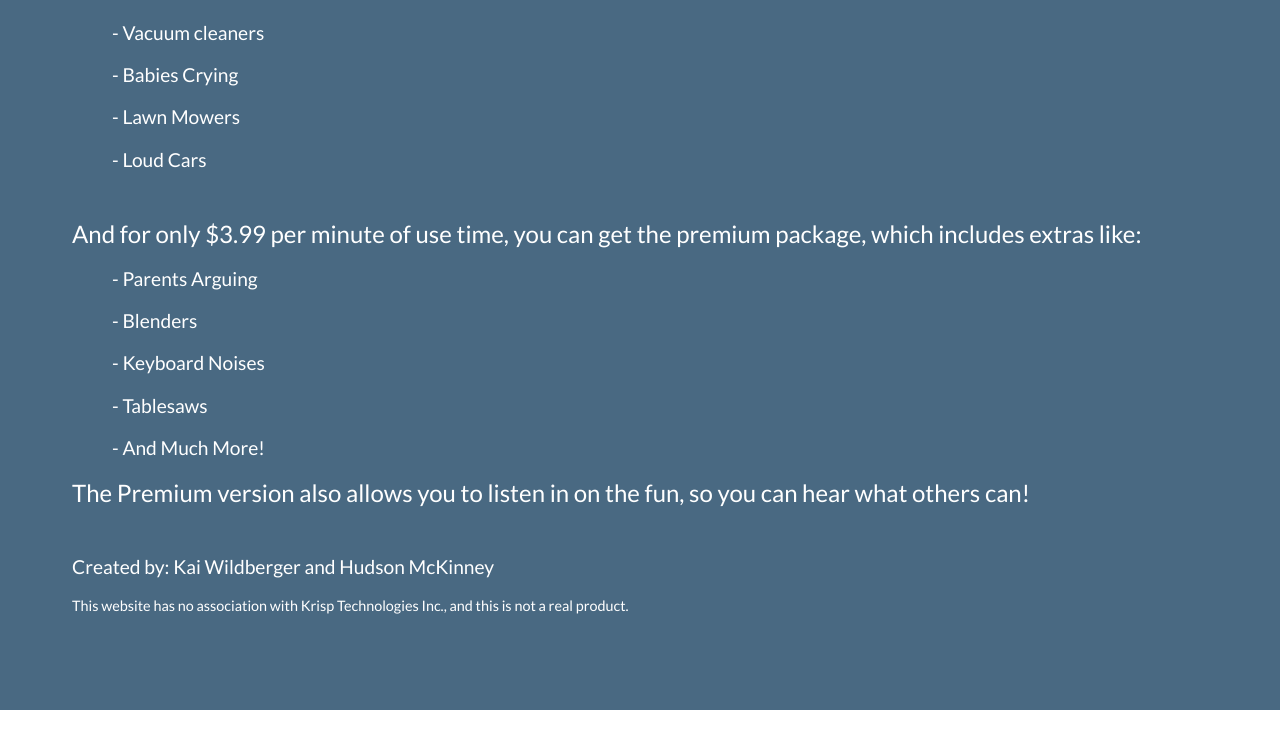
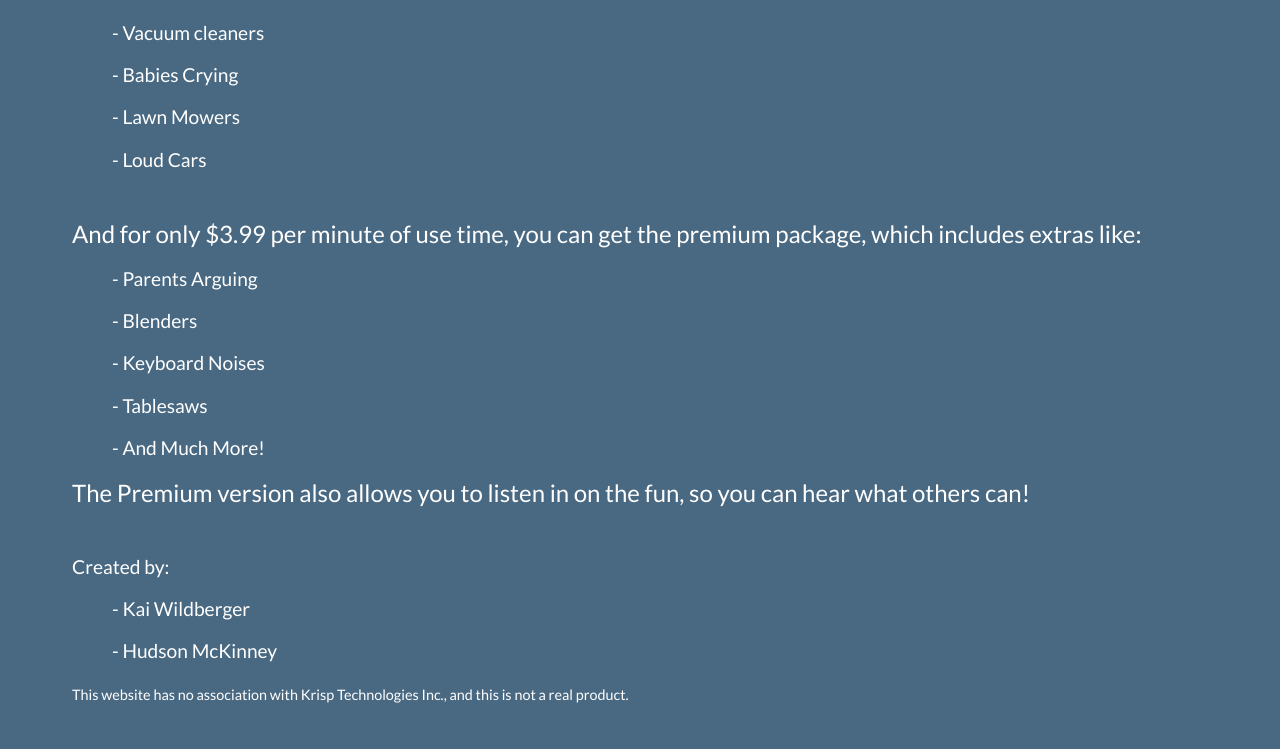
Before and after one commit to MisterMcKinney/Anti-Krisp, a plain HTML site: page index.html in a window 1280 px wide. Shown: the part 1015-1764 px from the top of the page. Before the commit the page ends 1725 px from the top, so only its background shows below. Drawn offline with Linux system fonts and the light colour scheme.

Commit message:
listed names

```diff
--- a/index.html
+++ b/index.html
@@ -34,7 +34,9 @@
                 <ul>Tablesaws</ul>
                 <ul>And Much More!</ul>
                 The Premium version also allows you to listen in on the fun, so you can hear what others can!<br><br>
-                <p style="font-size:0.8em;">Created by: Kai Wildberger and Hudson McKinney</p>
+            <p style="font-size:0.8em;">Created by:
+            <ul>Kai Wildberger</ul>
+            <ul>Hudson McKinney</ul></p>
                 <p style="font-size:0.6em;">This website has no association with Krisp Technologies Inc., and this is not a real product.</p>
             </p>
         </div>
```
